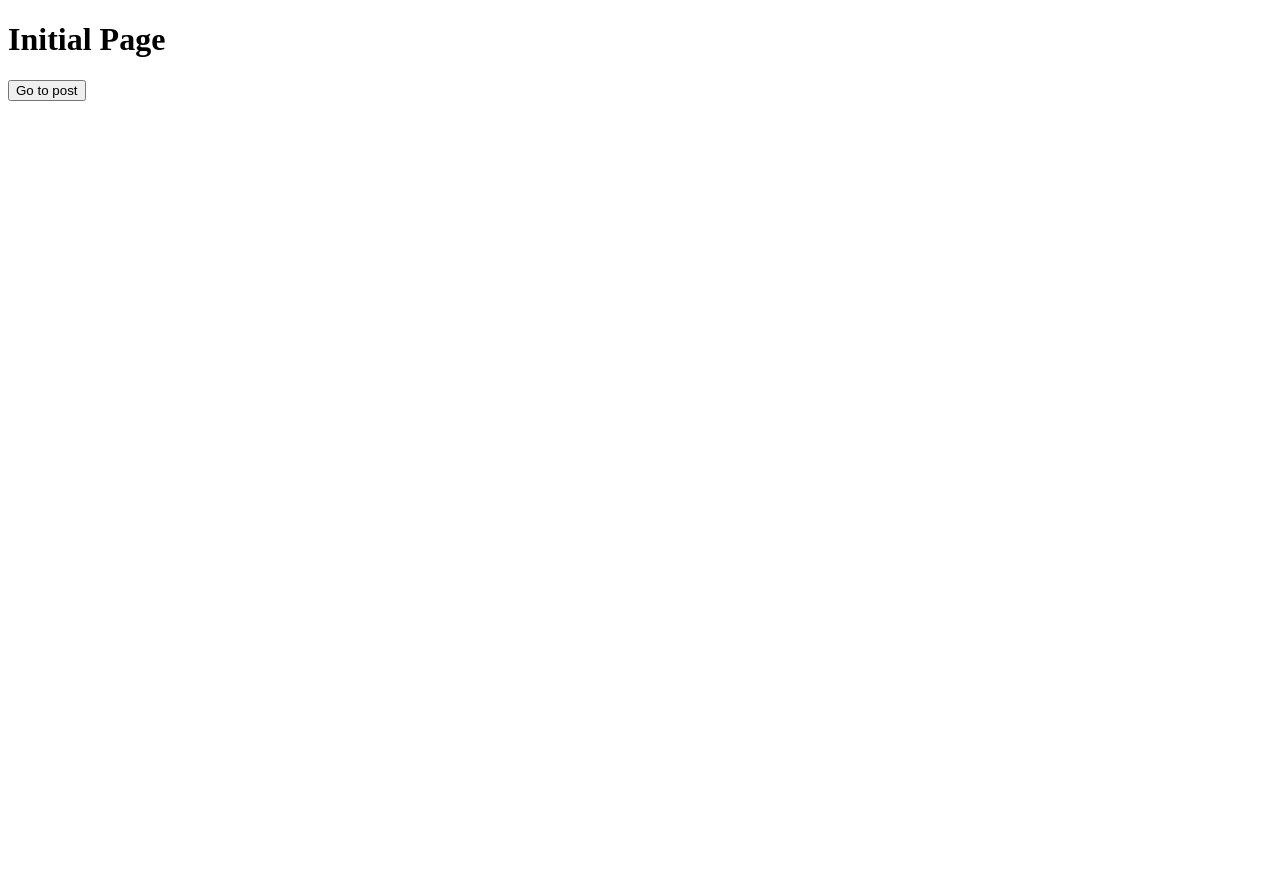
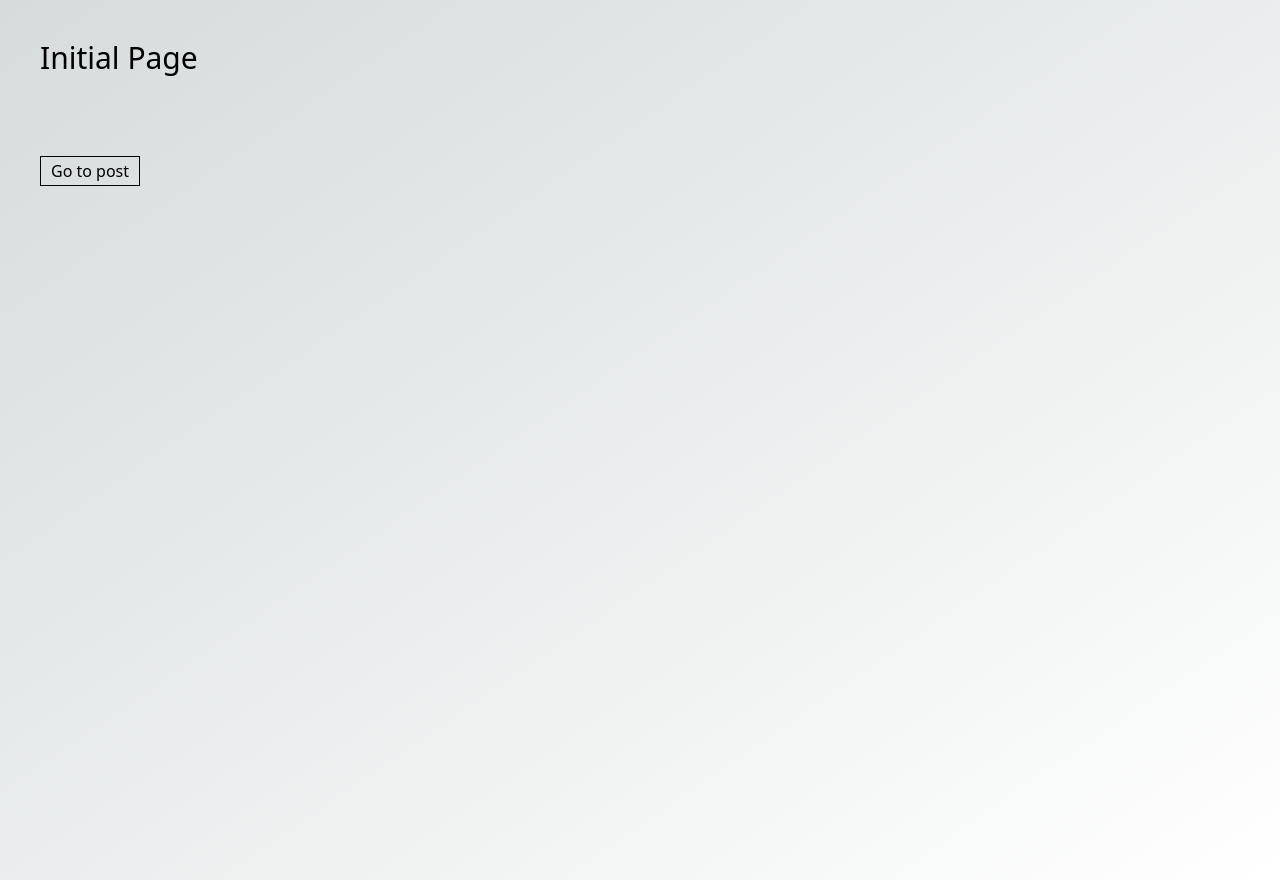
Before and after one commit to glowisn/fairyhouse, a Next.js app: page / in a window 1280 px wide. Before the commit the page ends 800 px from the top, so only its background shows below. Built offline with nearby package versions, Linux system fonts and the light colour scheme.

Commit message:
tailwindcss 및 글쓰기 기능

```diff
--- a/package.json
+++ b/package.json
@@ -19,11 +19,11 @@
     "@types/node": "^20",
     "@types/react": "^18",
     "@types/react-dom": "^18",
-    "autoprefixer": "^10.0.1",
+    "autoprefixer": "^10.4.17",
     "eslint": "^8",
     "eslint-config-next": "14.1.0",
-    "postcss": "^8",
-    "tailwindcss": "^3.3.0",
+    "postcss": "^8.4.33",
+    "tailwindcss": "^3.4.1",
     "typescript": "^5"
   }
 }
--- a/src/app/globals.css
+++ b/src/app/globals.css
@@ -8,22 +8,21 @@
   --background-end-rgb: 255, 255, 255;
 }
 
-@media (prefers-color-scheme: dark) {
+/* @media (prefers-color-scheme: dark) {
   :root {
     --foreground-rgb: 255, 255, 255;
     --background-start-rgb: 0, 0, 0;
     --background-end-rgb: 0, 0, 0;
   }
-}
+} */
 
 body {
   color: rgb(var(--foreground-rgb));
   background: linear-gradient(
-      to bottom,
-      transparent,
-      rgb(var(--background-end-rgb))
-    )
-    rgb(var(--background-start-rgb));
+    to bottom right,
+    rgb(var(--background-start-rgb)),
+    rgb(var(--background-end-rgb))
+  );
 }
 
 @layer utilities {
--- a/src/pages/_app.tsx
+++ b/src/pages/_app.tsx
@@ -1,3 +1,4 @@
+import '@/app/globals.css';
 import type { AppProps } from "next/app";
 
 export default function App({ Component, pageProps }: AppProps) {
--- a/src/pages/index.tsx
+++ b/src/pages/index.tsx
@@ -5,8 +5,12 @@ export default function Page() {
   const router = useRouter();
   return (
     <>
-      <h1>Initial Page</h1>
-      <button onClick={() => router.push("/post")}>Go to post</button>
+      <div className="h-screen mx-auto mt-10 mb-10">
+        <h1 className=" text-3xl m-10">Initial Page</h1>
+        <button className="border border-black px-2.5 py-0.5 m-10" onClick={() => router.push("/post")}>
+          Go to post
+        </button>
+      </div>
     </>
   );
 }
--- a/src/pages/post.tsx
+++ b/src/pages/post.tsx
@@ -1,23 +1,43 @@
 import dynamic from "next/dynamic";
+import { useRouter } from "next/router";
 import { useState } from "react";
 import "react-quill/dist/quill.snow.css";
+import { PostgrestError } from "@supabase/supabase-js";
+
+import supabase from "@/utils/supabaseClient";
 
 const ReactQuill = dynamic(() => import("react-quill"), { ssr: false });
 
 export default function Post() {
-  const [value, setValue] = useState("");
+  const router = useRouter();
+  const [title, setTitle] = useState("");
+  const [content, setContent] = useState("");
+
+  const routeHome = () => router.push("/");
 
   return (
     <>
-      <h1>Post</h1>
-      <QuillEditor value={value} setValue={setValue} />
+      <div className="container mx-auto mt-10 mb-10 h-screen">
+        <h1 className=" text-2xl font-bold">글쓰기</h1>
+        <input
+          type="text"
+          value={title}
+          placeholder="제목을 입력하세요."
+          onChange={(e) => {
+            setTitle(e.target.value);
+          }}
+          className="border border-gray-300 p-2 mb-4 w-full block bg-white"
+        ></input>
+        <QuillEditor value={content} setValue={setContent} />
         <button
           onClick={() => {
-          save(value);
+            save(title, content, routeHome);
           }}
+          className="border border-gray-300 p-2 mb-4 w-1/3 m-auto block bg-white"
         >
           Submit
         </button>
+      </div>
     </>
   );
 }
@@ -26,6 +46,36 @@ function QuillEditor({ value, setValue }: any) {
   return <ReactQuill theme="snow" value={value} onChange={setValue} />;
 }
 
-function save(value: string) {
-  console.log(value);
+async function save(title: string, content: string, routeHome: () => void ){
+  if (title === "" || content === "") {
+    alert("제목과 내용을 입력해주세요.");
+    return;
   }
+  try {
+    // TODO : set user
+    const user = undefined;
+
+    // insert to DB
+    const { error }: {error: PostgrestError | null} = await supabase.from("post").insert({
+      user_id: null,
+      title: title,
+      content: content,
+      created_at: new Date(),
+      updated_at: new Date(),
+      deleted_at: null,
+    });
+
+    if (error) {
+      console.error('Error inserting post:', error);
+      alert("서버 에러로 인해 글쓰기에 실패했습니다.");
+      return;
+    }
+  } catch (error) {
+    console.error('Error inserting post:', error);
+    alert("알 수 없는 오류에 의해 글쓰기에 실패했습니다.");
+  }
+
+  console.log("save with title: ", title, "content: ", content);
+
+  routeHome();
+}
--- a/tailwind.config.ts
+++ b/tailwind.config.ts
@@ -2,9 +2,7 @@ import type { Config } from "tailwindcss";
 
 const config: Config = {
   content: [
-    "./src/pages/**/*.{js,ts,jsx,tsx,mdx}",
-    "./src/components/**/*.{js,ts,jsx,tsx,mdx}",
-    "./src/app/**/*.{js,ts,jsx,tsx,mdx}",
+    "./src/**/*.{js,ts,jsx,tsx,mdx}",
   ],
   theme: {
     extend: {
```
Also changed, not shown: 1 other file (tests, documents, lock files or other folders). Lines whose indentation alone changed are shown as unchanged.
